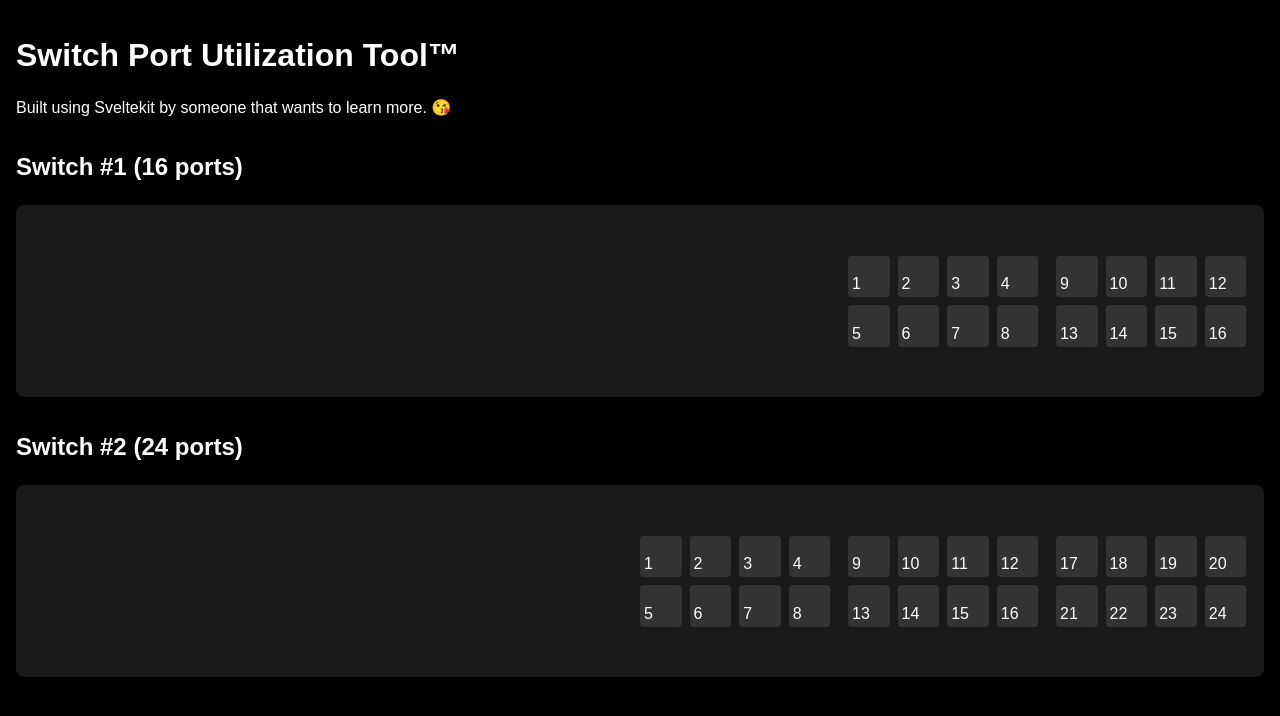
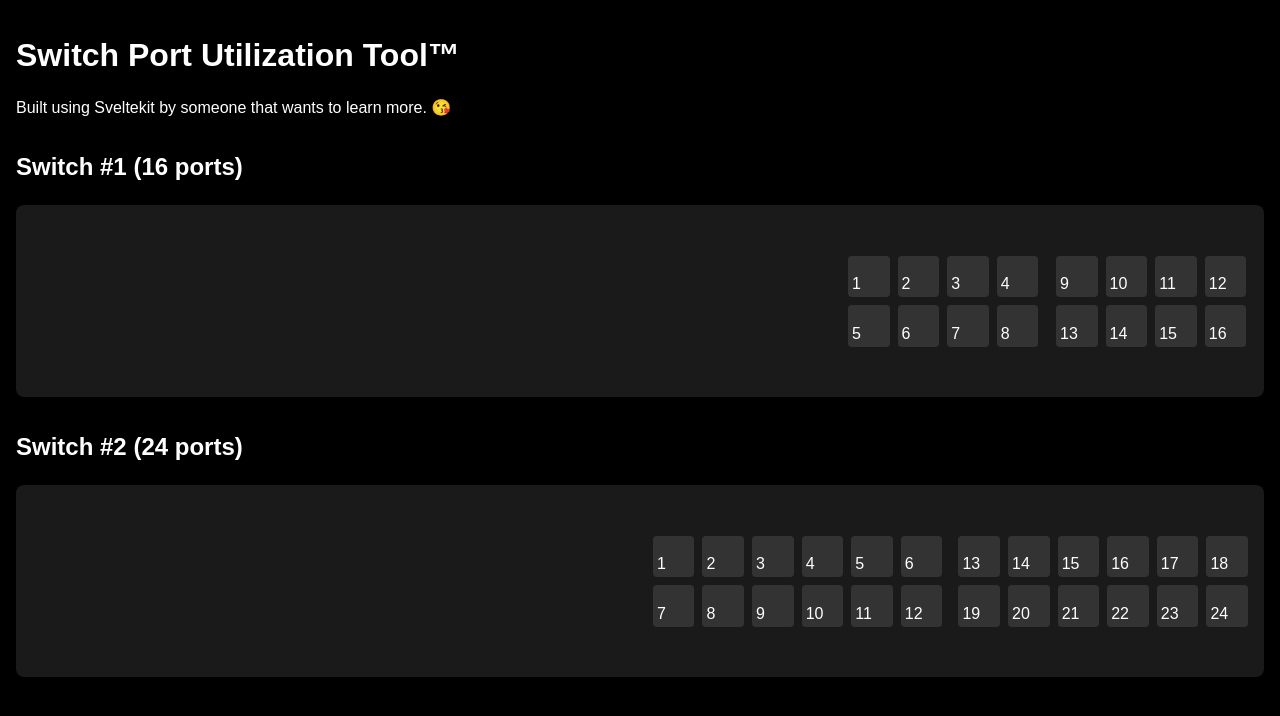
Before and after one commit to frippz/switch-tool, a SvelteKit app: page / in a window 1280 px wide. Shown: the top 716 px of the page. Built offline with nearby package versions, Linux system fonts and the light colour scheme.

Commit message:
Set portsPerGroup based on numberOfPorts

```diff
--- a/src/components/Switch.svelte
+++ b/src/components/Switch.svelte
@@ -2,8 +2,15 @@
   import Port from './Port.svelte';
 
   export let switchGroup: number;
-  export let portsPerGroup: number = 8;
   export let numberOfPorts: number;
+
+  let portsPerGroup: number;
+
+  if (numberOfPorts >= 24) {
+    portsPerGroup = 12;
+  } else {
+    portsPerGroup = 8;
+  }
 
   // Group the data by 8 ports
   const portGroups: any[][] = [];
--- a/src/routes/+page.svelte
+++ b/src/routes/+page.svelte
@@ -6,6 +6,6 @@
 <h1>Switch Port Utilization Tool™</h1>
 <p>Built using Sveltekit by someone that wants to learn more. 😘</p>
 
-<Switch switchGroup={1} numberOfPorts={16} portsPerGroup={8} />
+<Switch switchGroup={1} numberOfPorts={16} />
 
 <Switch switchGroup={2} numberOfPorts={24} />
```
